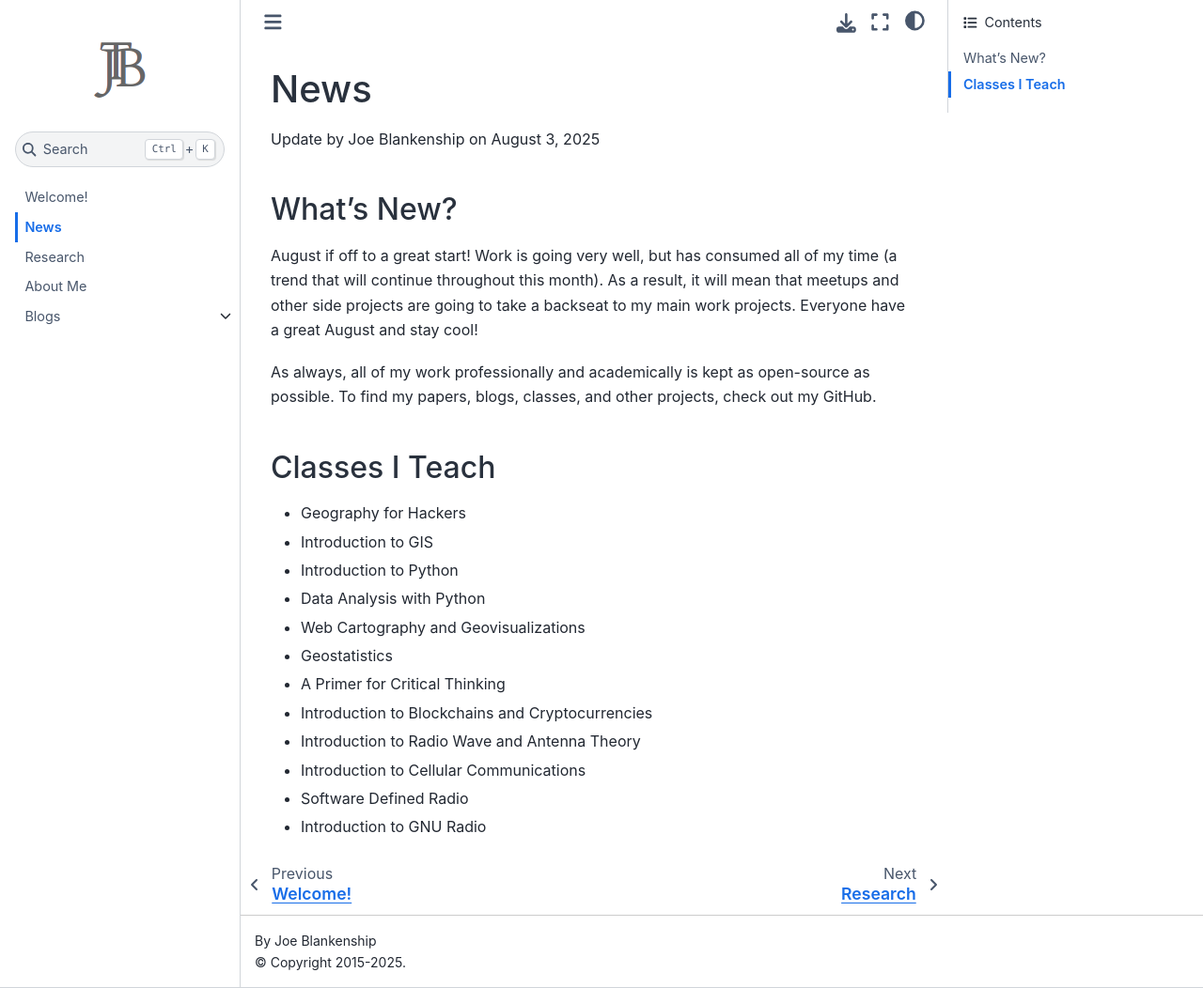
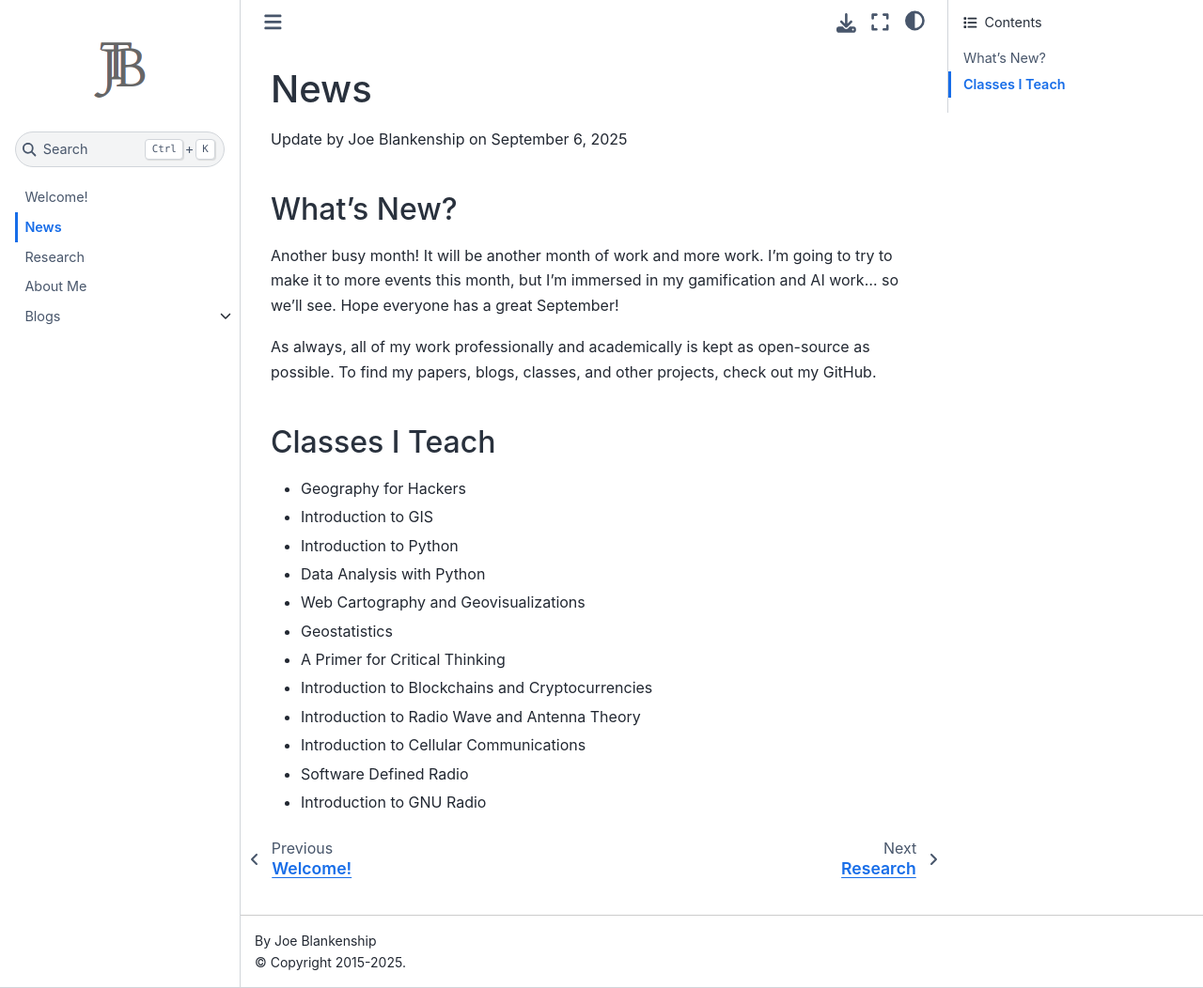
Before and after one commit to joeblankenship1/thejoeblankenship, a Jupyter Book: the page built from website/news.md, in a window 1280 px wide and 1052 px high. Shown: the whole window at 94% size. Built offline with Jupyter Book 1.0.4 settings and Sphinx 7.4.7 and the Sphinx Book theme 1.1.4, drawn with Linux system fonts in a browser that asks for light colours.

Commit message:
updated news and rss

```diff
--- a/website/news.md
+++ b/website/news.md
@@ -1,10 +1,10 @@
 # News
 
-Update by Joe Blankenship on August 3, 2025
+Update by Joe Blankenship on September 6, 2025
 
 ## What's New?
 
-August if off to a great start! Work is going very well, but has consumed all of my time (a trend that will continue throughout this month). As a result, it will mean that meetups and other side projects are going to take a backseat to my main work projects. Everyone have a great August and stay cool!
+Another busy month! It will be another month of work and more work. I'm going to try to make it to more events this month, but I'm immersed in my gamification and AI work... so we'll see. Hope everyone has a great September!
 
 As always, all of my work professionally and academically is kept as open-source as possible. To find my papers, blogs, classes, and other projects, check out my GitHub.
 
--- a/website/rss/thejoeblankenship_rss.xml
+++ b/website/rss/thejoeblankenship_rss.xml
@@ -19,11 +19,11 @@ xmlns:atom="http://www.w3.org/2005/Atom"
 <language>en</language>
 
 <item>
-  <title>News for August!</title>
+  <title>News for September!</title>
   <guid isPermaLink="true">https://thejoeblankenship.com/news</guid>
   <link>https://thejoeblankenship.com/news</link>
-  <pubDate>Sun, 03 August 2025 05:00:00 +0500</pubDate>
-  <description>Latest updates for August 2025!</description>
+  <pubDate>Sat, 06 September 2025 05:00:00 +0500</pubDate>
+  <description>Latest updates for September 2025!</description>
 </item>
 
 <item>
```
